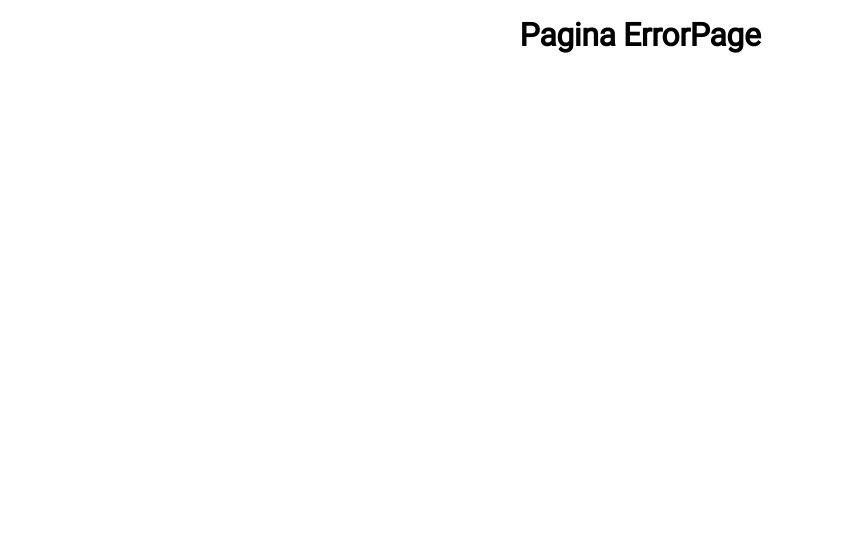
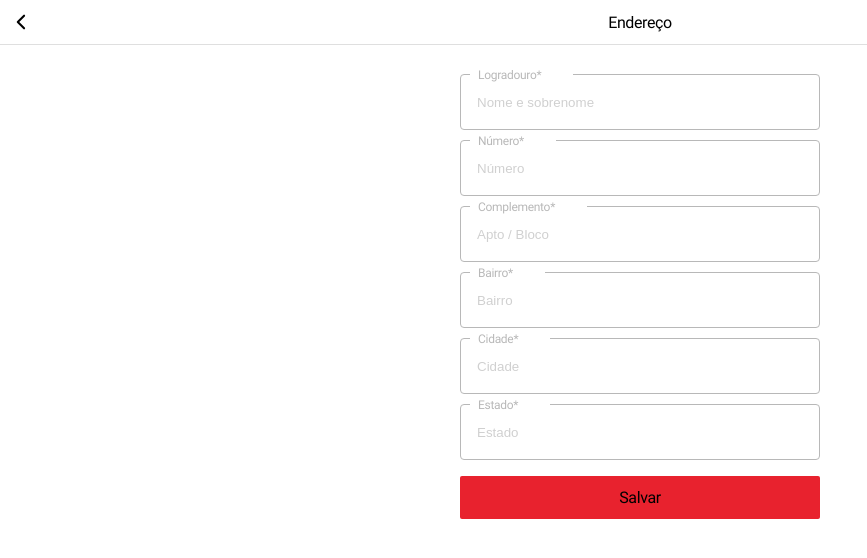
Before and after one commit to future4code/Jemison-labe-food2, a React (Create React App) app: page /editaddress in a window 1280 px wide. Shown: the top 558 px of the page, without its empty margins (0-867 px from the left). Built offline with nearby package versions, Linux system fonts and the light colour scheme; sample sign-in values are in the browser's storage.

Commit message:
:fix Criei novas pastas para edição e a navegação

```diff
--- a/src/components/CardRestaurants/CardRestaurants.js
+++ b/src/components/CardRestaurants/CardRestaurants.js
@@ -8,9 +8,7 @@ export function CardRestaurants({ categories, inputSearch }) {
     const navigate = useNavigate();
     const { GlobalStates } = useContext(GlobalContext);
 
-    return (
-        <div>
-            {GlobalStates.restaurantList
+    const renderList = GlobalStates.restaurantList
     .filter((category) => {
         if (categories === "Todos") {
             return true, "#e21";
@@ -59,7 +57,11 @@ export function CardRestaurants({ categories, inputSearch }) {
                 </figcaption>
             </Card>
         );
-                })}
+    })
+
+    return (
+        <div>
+            {renderList && renderList.length > 0 ? renderList : <p>Não encontrado</p>}
         </div>
     );
 }
--- /dev/null
+++ b/src/pages/EditPageAddress/EditPageAddress.js
@@ -0,0 +1,77 @@
+import React from "react";
+import { Container } from "../../Styled";
+import {
+    RegistrationContainer,
+    Form,
+    Label,
+    Input,
+    Botao,
+} from "../../components/RegistrationPages/StyledRegistrationPages";
+import { Navbar } from "../../components/Navbar/Navbar";
+
+
+export function EditPageAddress() {
+    return (
+        <Container>
+            <Navbar text="Endereço" />
+            <RegistrationContainer>
+                <Form>
+                    <div>
+                        <Label>Logradouro*</Label>
+                        <Input
+                            type="text"
+                            name="name"
+                            id="name"
+                            placeholder="Nome e sobrenome"
+                        />
+                    </div>
+                    <div>
+                        <Label>Número*</Label>
+                        <Input
+                            type="number"
+                            name="number"
+                            id="number"
+                            placeholder="Número" />
+                    </div>
+                    <div>
+                        <Label>Complemento*</Label>
+                        <Input
+                            type="text"
+                            name="cpf"
+                            id="cpf"
+                            placeholder="Apto / Bloco"
+                        />
+                    </div>
+                    <div>
+                        <Label>Bairro*</Label>
+                        <Input
+                            type="text"
+                            name="cpf"
+                            id="cpf"
+                            placeholder="Bairro"
+                        />
+                    </div>
+                    <div>
+                        <Label>Cidade*</Label>
+                        <Input
+                            type="text"
+                            name="cpf"
+                            id="cpf"
+                            placeholder="Cidade"
+                        />
+                    </div>
+                    <div>
+                        <Label>Estado*</Label>
+                        <Input
+                            type="text"
+                            name="cpf"
+                            id="cpf"
+                            placeholder="Estado"
+                        />
+                    </div>
+                    <Botao>Salvar</Botao>
+                </Form>
+            </RegistrationContainer>
+        </Container>
+    );
+}
--- /dev/null
+++ b/src/pages/EditPageAddress/StyledEditPageAddress.js
@@ -0,0 +1 @@
+import styled from "styled-components";
--- /dev/null
+++ b/src/pages/EditPageProfile/EditPageProfile.js
@@ -0,0 +1,50 @@
+import React from "react";
+import { Container } from "../../Styled";
+import {
+    RegistrationContainer,
+    Form,
+    Label,
+    Input,
+    Botao,
+} from "../../components/RegistrationPages/StyledRegistrationPages";
+import { Navbar } from "../../components/Navbar/Navbar";
+
+
+export function EditPageProfile() {
+    return (
+        <Container>
+            <Navbar text="Editar" />
+            <RegistrationContainer>
+                <Form>
+                    <div>
+                        <Label>Nome*</Label>
+                        <Input
+                            type="text"
+                            name="name"
+                            id="name"
+                            placeholder="Nome e sobrenome"
+                        />
+                    </div>
+                    <div>
+                        <Label>E-mail*</Label>
+                        <Input
+                            type="email"
+                            name="email"
+                            id="email"
+                            placeholder="e-mail" />
+                    </div>
+                    <div>
+                        <Label>CPF*</Label>
+                        <Input
+                            type="text"
+                            name="cpf"
+                            id="cpf"
+                            placeholder="000.000.000-00"
+                        />
+                    </div>
+                    <Botao>Salvar</Botao>
+                </Form>
+            </RegistrationContainer>
+        </Container>
+    );
+}
--- /dev/null
+++ b/src/pages/EditPageProfile/StyledEditPageProfile.js
@@ -0,0 +1 @@
+import styled from "styled-components";
--- a/src/pages/FeedPage/FeedPage.js
+++ b/src/pages/FeedPage/FeedPage.js
@@ -1,4 +1,5 @@
 import React, { useContext, useEffect, useState } from "react";
+import { useNavigate } from "react-router-dom";
 import house from "../../assets/img/icon/house.svg";
 import car from "../../assets/img/icon/car.svg";
 import avatar from "../../assets/img/icon/avatar.svg";
@@ -19,9 +20,12 @@ import { useProtectedPage } from "../../hooks/useProtectedPage";
 import { CardRestaurants } from "../../components/CardRestaurants/CardRestaurants";
 import { GlobalContext } from "../../global/GlobalContext";
 import { CircularProgress } from "@mui/material";
+import { goToProfilePage } from "../../routes/coordinator";
+
 
 export function FeedPage() {
     useProtectedPage();
+    const navigate = useNavigate();
     const { GlobalRequests } = useContext(GlobalContext);
     const [categories, setCategories] = useState("Todos");
     const [inputSearch, setInputSearch] = useState("");
@@ -212,7 +216,10 @@ export function FeedPage() {
                 <button>
                     <img src={car} width="27" height="27" />
                 </button>
-                <button>
+                <button
+                    onClick={() => {
+                        goToProfilePage(navigate);
+                    }}>
                     <img src={avatar} width="27" height="27" />
                 </button>
             </Menu>
--- a/src/pages/ProfilePage/ProfilePage.js
+++ b/src/pages/ProfilePage/ProfilePage.js
@@ -3,7 +3,8 @@ import house from "../../assets/img/icon/house.svg";
 import car from "../../assets/img/icon/car.svg";
 import avatar from "../../assets/img/icon/avatar.svg";
 import edit from "../../assets/img/edit/edit.svg";
-
+import { goToEditPageProfile, goToEditPageAddress, goToFeedPage } from "../../routes/coordinator";
+import { useNavigate } from "react-router-dom";
 import {
     Title,
     Menu,
@@ -18,6 +19,7 @@ import { Container } from "../../Styled";
 import { NavbarContainer } from "../../components/Navbar/StyledNavbar";
 
 export function ProfilePage({}) {
+    const navigate = useNavigate();
     return (
         <Container>
             <NavbarContainer>
@@ -26,7 +28,11 @@ export function ProfilePage({}) {
 
             <Info>
                 <p>Bruna Oliveira</p>
-                <Edit>
+                <Edit
+                    onClick={() => {
+                        goToEditPageProfile(navigate);
+                    }}
+                >
                     <img src={edit} />
                 </Edit>
                 <p>bruna_o@gmail.com</p>
@@ -39,7 +45,11 @@ export function ProfilePage({}) {
 
             <Endereco>
                 <p>Endereço cadastrado</p>
-                <Edit>
+                <Edit
+                    onClick={() => {
+                        goToEditPageAddress(navigate);
+                    }}
+                >
                     <img src={edit} />
                 </Edit>
                 <p>Rua Alessandra Vieira, 42 - Santana</p>
@@ -75,7 +85,11 @@ export function ProfilePage({}) {
             </Card>
 
             <Menu>
-                <button>
+                <button
+                    onClick={() => {
+                        goToFeedPage(navigate);
+                    }}
+                >
                     <img src={house} width="27" height="27" />
                 </button>
                 <button>
--- a/src/pages/ProfilePage/StyledProfilePage.js
+++ b/src/pages/ProfilePage/StyledProfilePage.js
@@ -78,11 +78,12 @@ export const Endereco = styled.p`
     }
 }
 `
-export const Edit = styled.div`
+export const Edit = styled.button`
     width: 1.5rem;
     height: 1.5rem;
     margin: 1rem 1rem 0.125rem 20rem;
     object-fit: contain;
+    position: absolute;
 
   img{
    margin-top: -40px;
--- a/src/routes/Router.js
+++ b/src/routes/Router.js
@@ -5,12 +5,14 @@ import { StartPage } from "../pages/StartPage/StartPage";
 import { LoginPage } from "../pages/LoginPage/LoginPage";
 import { AddressPage } from "../pages/AddressPage/AddressPage";
 import { CartPage } from "../pages/CartPage/CartPage";
-import { EditPage } from "../pages/EditPage/EditPage";
+import { EditPageProfile } from "../pages/EditPageProfile/EditPageProfile";
+import { EditPageAddress } from "../pages/EditPageAddress/EditPageAddress";
 import { ProfilePage } from "../pages/ProfilePage/ProfilePage";
 import { RestaurantDetailsPage } from "../pages/RestaurantDetailsPage/RestaurantDetailsPage";
 import { SignUpPage } from "../pages/SignUpPage/SignUpPage";
 import { ErrorPage } from "../pages/ErrorPage/ErrorPage";
 import { FeedPage } from "../pages/FeedPage/FeedPage";
+
 
 export const Router = () => {
     return (
@@ -24,7 +26,8 @@ export const Router = () => {
                 <Route path="cart" element={<CartPage />} />
                 <Route path="profile" element={<ProfilePage />} />
                 <Route path="restaurants/:id" element={<RestaurantDetailsPage />}/>
-                <Route path="edit" element={<EditPage />} />
+                <Route path="editprofile" element={<EditPageProfile />} />
+                <Route path="editaddress" element={<EditPageAddress />} />
                 <Route path="*" element={<ErrorPage />} />
             </Routes>
         </BrowserRouter>
--- a/src/routes/coordinator.js
+++ b/src/routes/coordinator.js
@@ -30,8 +30,12 @@ export const goToProfilePage = (navigate) => {
     navigate("/profile");
 };
 
-export const goToEditPage = (navigate) => {
-    navigate("/edit");
+export const goToEditPageProfile = (navigate) => {
+    navigate("/editprofile");
+};
+
+export const goToEditPageAddress = (navigate) => {
+    navigate("/editaddress");
 };
 
 export const goToBackPage = (navigate) => {
```
Lines whose indentation alone changed are shown as unchanged.
